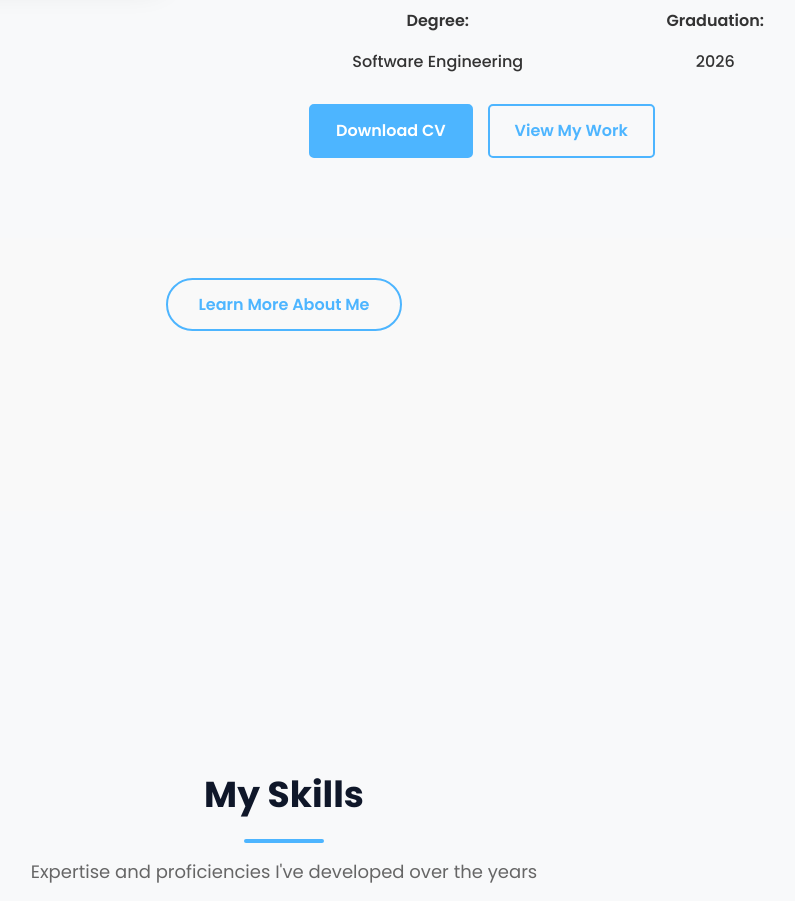
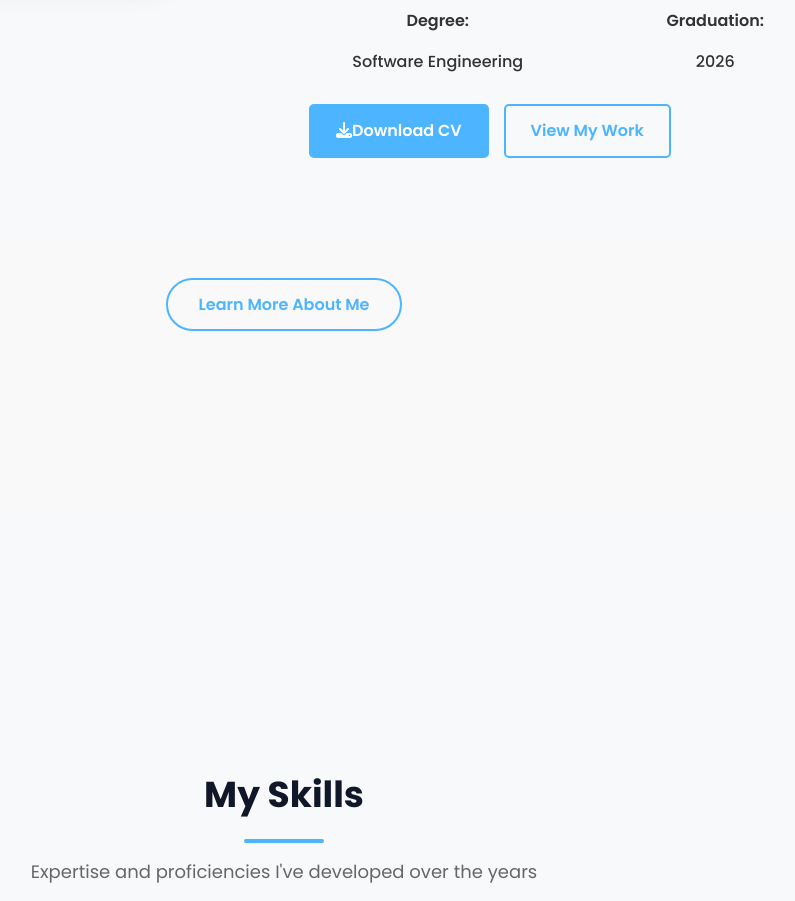
Before and after one commit to Youssef-Fawel/Portfolio, a React (Create React App) app: page / in a window 1280 px wide. Shown: the part 1744-2645 px from the top of the page, without its empty margins (356-1151 px from the left). Built offline with nearby package versions, Linux system fonts and the light colour scheme.

Commit message:
Update About.js

```diff
--- a/src/pages/About.js
+++ b/src/pages/About.js
@@ -2,6 +2,7 @@ import React, { useEffect, useRef } from 'react';
 import Typed from 'typed.js';
 import '../styles/About.css';
 import profileImage from '../assets/images/Me.jpg';
+import cvPdf from '../assets/images/cv.pdf';
 
 const About = () => {
   const typedRef = useRef(null);
@@ -98,13 +99,14 @@ const About = () => {
 
             <div className="about-buttons">
               <a
-                href="https://yousseffawel.netlify.app/static/media/cv.pdf"
+                href={cvPdf}
                 className="btn btn-primary"
-                download
+                download="Youssef_Fawel_CV.pdf"
                 target="_blank"
                 rel="noopener noreferrer"
               >
-                Download CV
+                <i className="fas fa-download"></i>
+                <span>Download CV</span>
               </a>
               <a href="#projects" className="btn btn-secondary">View My Work</a>
             </div>
```
